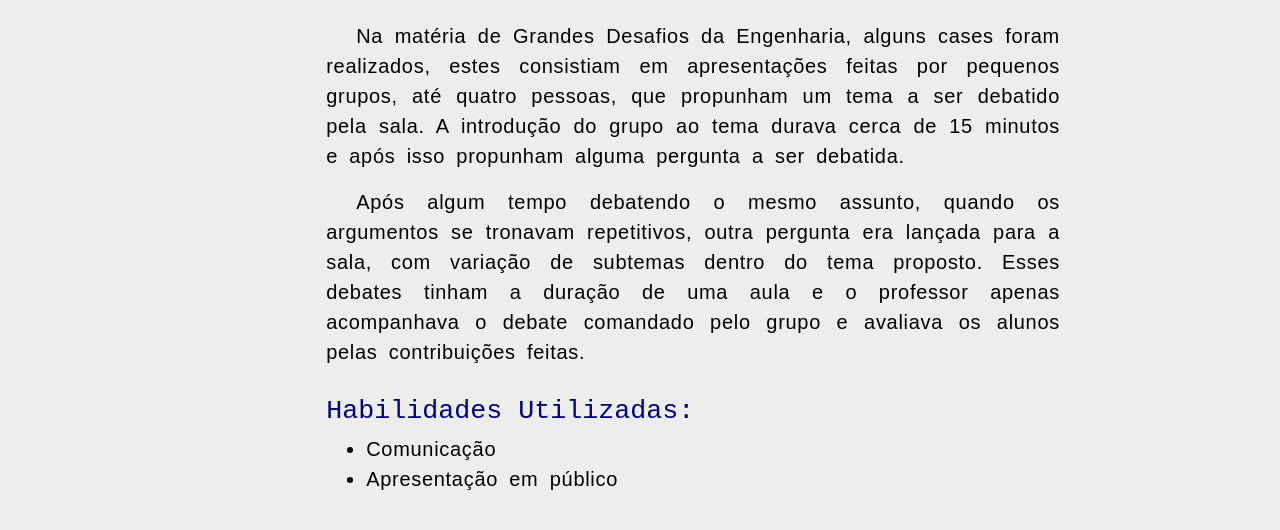
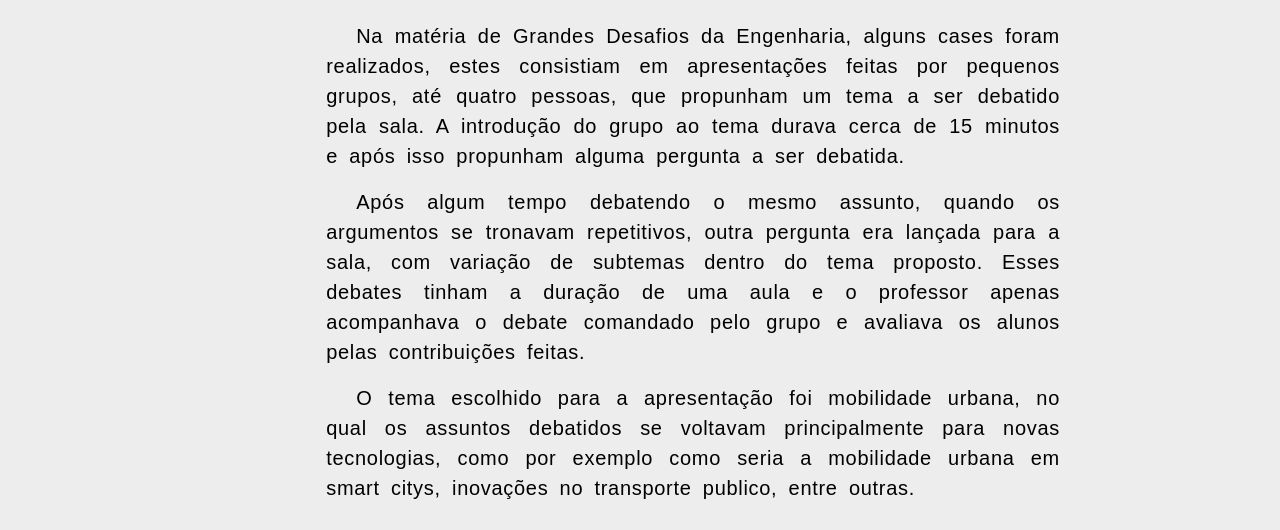
Before and after one commit to gabiuas/co.desarme, a plain HTML site: page co.desarme-vitor/Site-co.desarme/case.html in a window 1280 px wide. Shown: the part 254-784 px from the top of the page. Drawn offline with Linux system fonts and the light colour scheme.

Commit message:
Update case.html

```diff
--- a/co.desarme-vitor/Site-co.desarme/case.html
+++ b/co.desarme-vitor/Site-co.desarme/case.html
@@ -196,6 +196,8 @@
 
 							<p><span class="prgf">Após</span> algum tempo debatendo o mesmo assunto, quando os argumentos se tronavam repetitivos, outra pergunta era lançada para a sala, com variação de subtemas dentro do tema proposto. Esses debates tinham a duração de uma aula e o professor apenas acompanhava o debate comandado pelo grupo e avaliava os alunos pelas contribuições feitas.</p>
 
+							<p><span class="prgf">O</span> tema escolhido para a apresentação foi mobilidade urbana, no qual os assuntos debatidos se voltavam principalmente para novas tecnologias, como por exemplo como seria a mobilidade urbana em smart citys, inovações no transporte publico, entre outras.</p>
+
 							<h5 class="top" ;>Habilidades Utilizadas:</h5>
 
 							<ul class="li">
```
